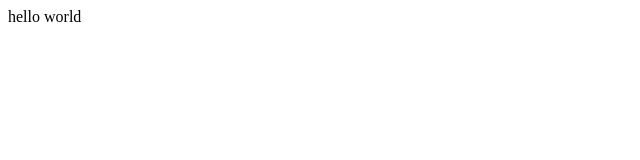
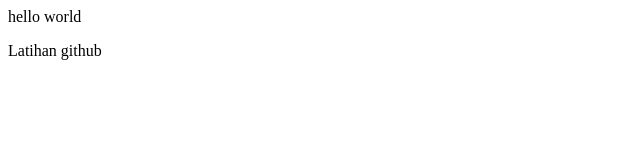
Before and after one commit to zaky090919/Latihan-Github, a plain HTML site: page index.html in a window 1280 px wide. Shown: the full height of the page, 0-640 px from the left. Drawn offline with Linux system fonts and the light colour scheme.

Commit message:
second commit

```diff
--- a/index.html
+++ b/index.html
@@ -1,3 +1,4 @@
 <html>
 <p>hello world<p>
+<p>Latihan github<p>
 </html>
```
